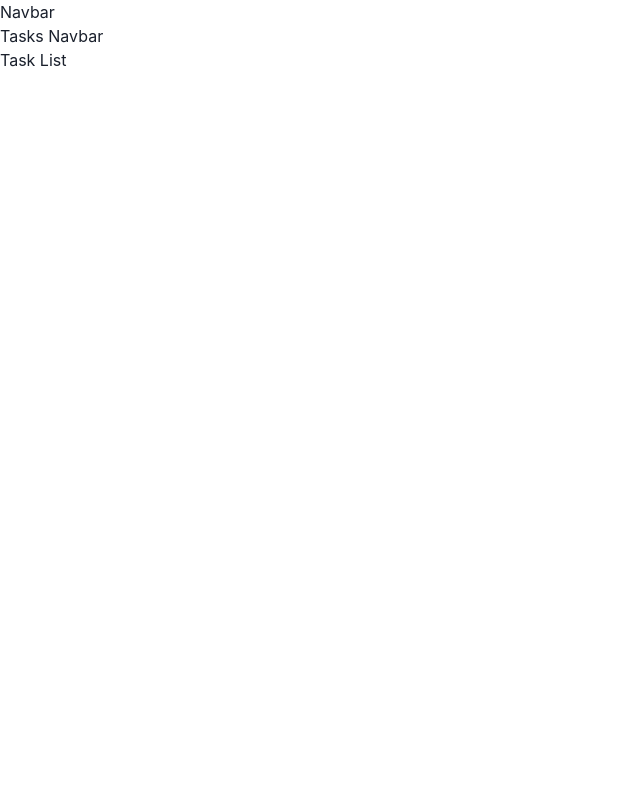
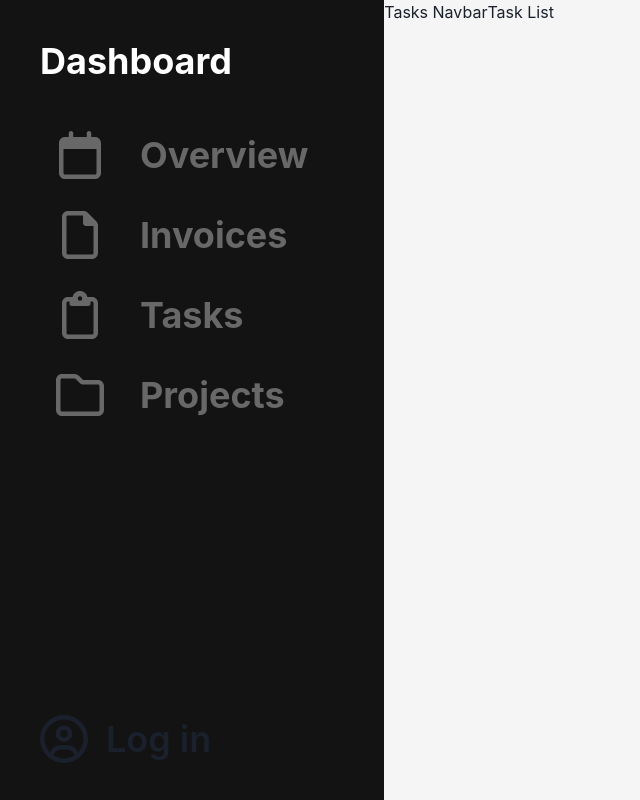
Before and after one commit to cme-timothy/invoice-dashboard, a React (Vite) app: page /tasks/tasklist in a window 1280 px wide. Shown: the whole page, without its empty margins (0-640 px from the left). Built offline with nearby package versions, Linux system fonts and the light colour scheme.

Commit message:
header foundation finished

```diff
--- a/src/App.tsx
+++ b/src/App.tsx
@@ -1,14 +1,17 @@
 import { HelmetProvider } from "react-helmet-async";
 import { BrowserRouter as Router } from "react-router-dom";
+import { Flex } from "@chakra-ui/react";
 import Main from "./components/Main";
-import Navbar from "./components/Navbar";
+import Header from "./components/Header";
 
 export default function App() {
   return (
     <HelmetProvider>
       <Router>
-        <Navbar />
-        <Main />
+        <Flex bg="blackAlpha.50">
+          <Header />
+          <Main />
+        </Flex>
       </Router>
     </HelmetProvider>
   );
--- /dev/null
+++ b/src/components/Header.tsx
@@ -0,0 +1,24 @@
+import { Flex, Heading, Box } from "@chakra-ui/react";
+import Navbar from "./Navbar";
+import LogIn from "./LogIn";
+
+export default function Header() {
+  return (
+    <Flex
+      color="whiteAlpha.500"
+      direction="column"
+      p="2.5em"
+      h="100vh"
+      bg="blackAlpha.900"
+    >
+      <Box>
+        <Heading color="white">Dashboard</Heading>
+        <Navbar />
+      </Box>
+      <Flex flex={1} />
+      <Box>
+        <LogIn />
+      </Box>
+    </Flex>
+  );
+}
--- /dev/null
+++ b/src/components/LogIn.tsx
@@ -0,0 +1,20 @@
+import { Button, Box, Text } from "@chakra-ui/react";
+import { FontAwesomeIcon } from "@fortawesome/react-fontawesome";
+import { faCircleUser } from "@fortawesome/free-regular-svg-icons";
+
+export default function LogIn() {
+  return (
+    <Button
+      fontSize="4xl"
+      bg="none"
+      _hover={{ bg: "none", color: "white" }}
+      _active={{ bg: "none" }}
+      p={0}
+    >
+      <Box fontSize="5xl">
+        <FontAwesomeIcon icon={faCircleUser} />
+      </Box>
+      <Text pl="0.5em" pr="1em">Log in</Text>
+    </Button>
+  );
+}
--- /dev/null
+++ b/src/components/NavLink.tsx
@@ -0,0 +1,30 @@
+import { Link, Heading, Flex, Center } from "@chakra-ui/react";
+import { Link as ReachLink } from "react-router-dom";
+import { FontAwesomeIcon } from "@fortawesome/react-fontawesome";
+import { IconDefinition } from "@fortawesome/fontawesome-common-types";
+
+export default function NavLink(props: {
+  link: string;
+  name: string;
+  icon: IconDefinition;
+}) {
+  return (
+    <Link
+      as={ReachLink}
+      to={props.link}
+      size="xl"
+      p="1em 0 1em 1em"
+      textDecoration={"none"}
+      _hover={{ textDecoration: "none", bg: "whiteAlpha.100", borderRadius: "10px" }}
+    >
+      <Flex align="center" _hover={{ color: "white" }}>
+        <Center fontSize="3em" w="1em">
+          <FontAwesomeIcon icon={props.icon} />
+        </Center>
+        <Heading display="inline" pl="1em" pr="1em">
+          {props.name}
+        </Heading>
+      </Flex>
+    </Link>
+  );
+}
--- a/src/components/Navbar.tsx
+++ b/src/components/Navbar.tsx
@@ -1,3 +1,19 @@
+import { Flex } from "@chakra-ui/react";
+import NavLink from "./NavLink";
+import {
+  faClipboard,
+  faCalendar,
+  faFolder,
+  faFile,
+} from "@fortawesome/free-regular-svg-icons";
+
 export default function Navbar() {
-  return <h2>Navbar</h2>;
+  return (
+    <Flex direction="column" mt="2em">
+      <NavLink link={"/"} name={"Overview"} icon={faCalendar} />
+      <NavLink link={"/invoices"} name={"Invoices"} icon={faFile} />
+      <NavLink link={"/tasks"} name={"Tasks"} icon={faClipboard} />
+      <NavLink link={"/projects"} name={"Projects"} icon={faFolder} />
+    </Flex>
+  );
 }
```
